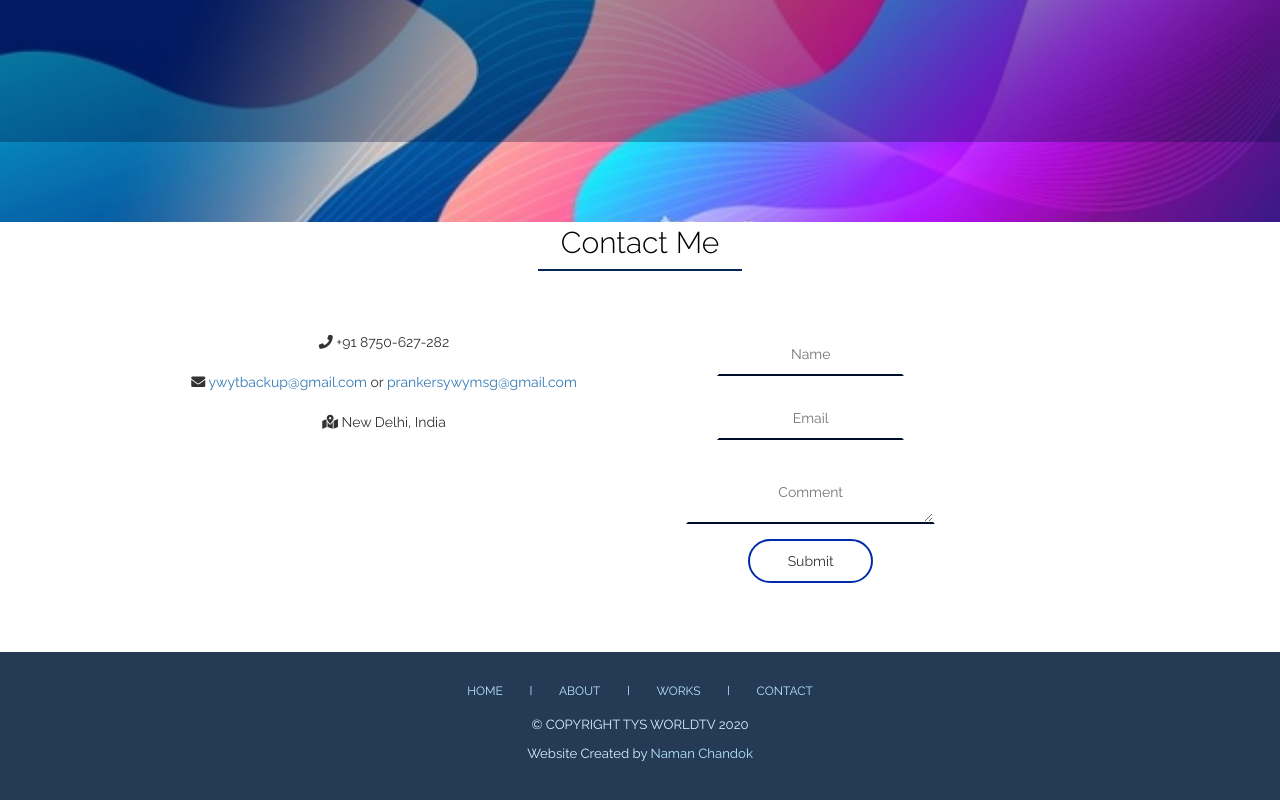
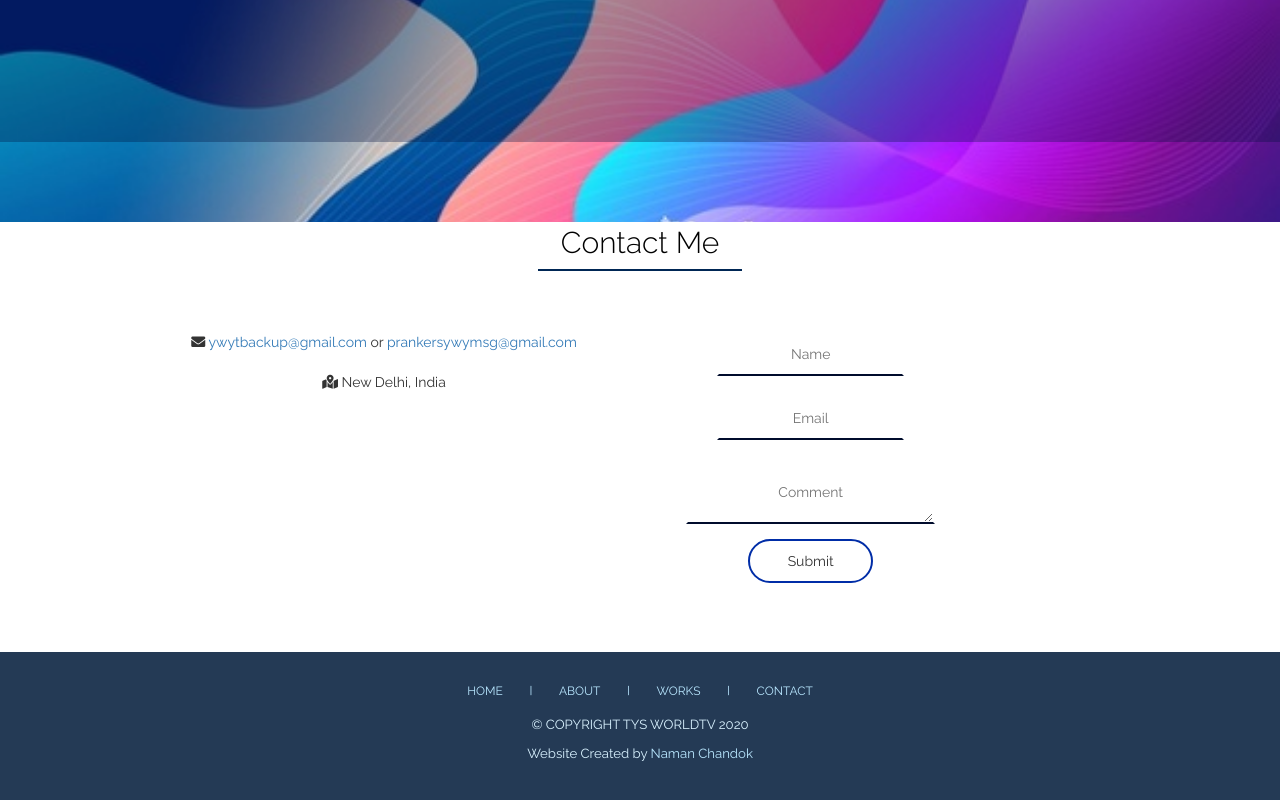
Before and after one commit to NamanChandok/tysworldtv, a plain HTML site: page contact.html in a window 1280 px wide. Shown: the part 578-1378 px from the top of the page. Drawn offline with nearby package versions, Linux system fonts and the light colour scheme.

Commit message:
Update contact.html

```diff
--- a/contact.html
+++ b/contact.html
@@ -48,7 +48,6 @@
         </div>
         <div class="row">
             <div class="col-md-6">
-                <i class="fas fa-phone"></i> +91 8750-627-282<br><br>
                 <i class="fas fa-envelope"></i> <a href="mailto:ywytbackup@gmail.com">ywytbackup@gmail.com</a> or <a href="mailto:prankersywymsg@gmail.com">prankersywymsg@gmail.com</a><br><br>
                 <i class="fas fa-map-marked-alt"></i> New Delhi, India<br>
             </div>
```
